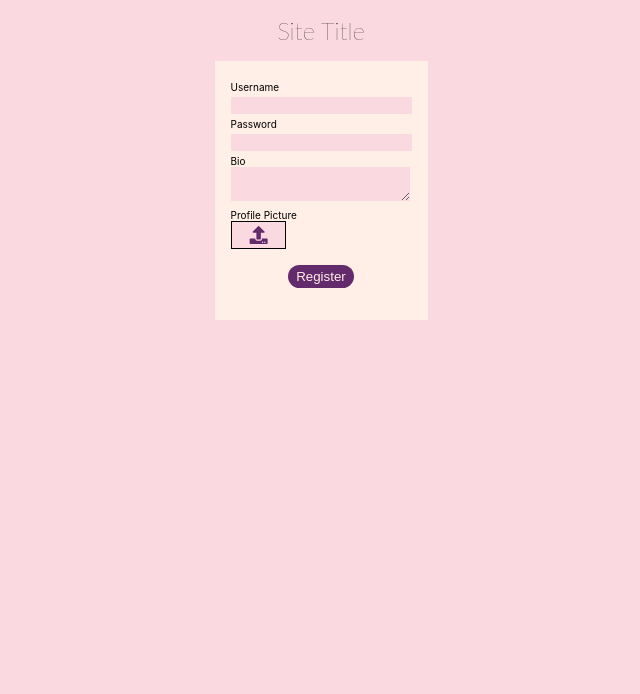
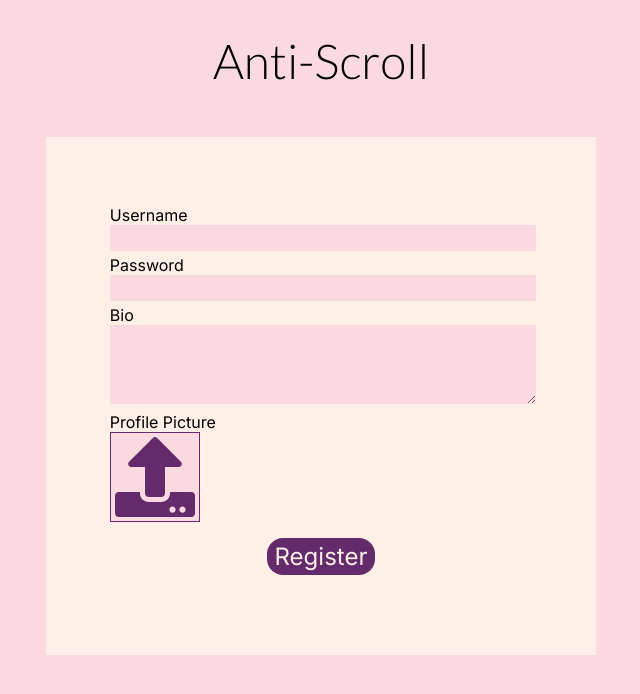
Before and after one commit to colerusson/asbco, a React (Create React App) app: page /register in a window 1280 px wide. Shown: the top 694 px of the page, without its empty margins (319-959 px from the left). Built offline with nearby package versions, Linux system fonts and the light colour scheme.

Commit message:
Make register look better, remove comments

```diff
--- a/src/index.css
+++ b/src/index.css
@@ -1,3 +1,6 @@
+@import url('https://fonts.googleapis.com/css2?family=Lato:ital,wght@0,100;0,300;0,400;0,700;0,900;1,100;1,300;1,400;1,700;1,900&display=swap');
+@import url('https://fonts.googleapis.com/css2?family=Inter:wght@100..900&family=Lato:ital,wght@0,100;0,300;0,400;0,700;0,900;1,100;1,300;1,400;1,700;1,900&display=swap');
+
 body {
   margin: 0;
   font-family: -apple-system, BlinkMacSystemFont, 'Segoe UI', 'Roboto', 'Oxygen',
--- a/src/register/Button.jsx
+++ b/src/register/Button.jsx
@@ -7,7 +7,9 @@ const Button = ({ text, onClick, variant='primary' }) => {
 		border: 'none',
 		borderRadius: '1rem',
 		margin: '1rem',
-		padding: '0.25rem 0.5rem'
+		padding: '0.25rem 0.5rem',
+		fontFamily: '"Inter", sans-serif',
+		fontSize: 'x-large'
 	}
 
 	return (
--- a/src/register/FormCard.jsx
+++ b/src/register/FormCard.jsx
@@ -1,9 +1,11 @@
 const FormCard = ({ children }) => {
 	const formCardStyle = {
+		display: 'flex',
+		flexDirection: 'column',
 		backgroundColor: 'var(--tan)',
 		margin: '1rem',
-		padding: '1rem',
-		width: 'fit-content'
+		padding: '4rem',
+		width: "33%"
 	}
 
 	return (
--- a/src/register/ImgUpload.jsx
+++ b/src/register/ImgUpload.jsx
@@ -1,14 +1,15 @@
 import { FaUpload } from 'react-icons/fa'
 
-const ImgUpload = ({ label, onUpload }) => {
+const ImgUpload = ({ label, onUpload, styleProp }) => {
 	const blockStyle = {
 		display: 'flex',
 		flexDirection: 'column',
-		justifyContent: 'left'
+		justifyContent: 'left',
+		...styleProp
 	}
 
 	const labelStyle = {
-		fontSize: 'x-small',
+		fontSize: 'medium',
 		paddingTop: '0.25rem',
 		textAlign: 'left'
 	}
@@ -17,9 +18,10 @@ const ImgUpload = ({ label, onUpload }) => {
 		backgroundColor: 'var(--peach)',
 		color: 'var(--purple)',
 		cursor: 'pointer',
-		border: '1px solid black',
+		border: '1px solid var(--purple)',
 		padding: '0.25rem',
-		width: '25%'
+		width: '5rem',
+		height: '5rem'
 	}
 
 	return (
@@ -27,6 +29,7 @@ const ImgUpload = ({ label, onUpload }) => {
 			<div style={labelStyle}>{label}</div>
 			<FaUpload
 				style={iconStyle}
+				onClick={() => onUpload()}
 			/>
 		</div>
 	)
--- a/src/register/MainTitle.jsx
+++ b/src/register/MainTitle.jsx
@@ -1,8 +1,8 @@
 const MainTitle = ({ text }) => {
 	const titleStyle = {
 		fontFamily: "Lato, sans-serif",
-		fontWeight: "100",
-		fontSize: "x-large"
+		fontWeight: "300",
+		fontSize: "xxx-large"
 	}
 
 	return (
--- a/src/register/Register.jsx
+++ b/src/register/Register.jsx
@@ -11,14 +11,17 @@ const Register = ({ presenter }) => {
 	const [password, setPassword] = useState('')
 	const [bio, setBio] = useState('')
 	const [picture, setPicture] = useState()
+
+	const style = {
+		display: 'flex',
+		flexDirection: 'column',
+		alignItems: 'center',
+		width: '100vw'
+	}
+
 	return (
-
-		// box with entry fields
-		// - could maybe just have "isRegister" bool to determine whether to show the bio, profile pic, which buttons
-		// button components - probably just have variants and pass in the text
-		// text input component? or a submit form component
-		<div className='register'>
-			<MainTitle text="Site Title" />
+		<div className='register' style={style}>
+			<MainTitle text="Anti-Scroll" />
 			<FormCard>
 				<TextInput
 					label="Username"
@@ -38,7 +41,7 @@ const Register = ({ presenter }) => {
 				/>
 				<ImgUpload
 					label="Profile Picture"
-					onUpload={(input) => setPicture(input.target.value)}
+					onUpload={(input) => setPicture(input)}
 				/>
 				<Button
 					text="Register"
@@ -51,7 +54,3 @@ const Register = ({ presenter }) => {
 }
 
 export default Register
-
-// options for landing/login screen:
-// bool is register that is used to choose between register and login
-// router with login and register (might be ideal to have the link change?)
--- a/src/register/TextInput.jsx
+++ b/src/register/TextInput.jsx
@@ -1,18 +1,20 @@
 
 const TextInput = ({ label, placeholder, type, onChange }) => {
 	const blockStyle = {
-		width: 'fit-content'
+		width: '100%'
 	}
 
 	const labelStyle = {
-		fontSize: 'x-small',
+		fontSize: 'medium',
 		paddingTop: '0.25rem',
 		textAlign: 'left'
 	}
 
 	const inputStyle = {
 		backgroundColor: 'var(--peach)',
-		border: 'none'
+		border: 'none',
+		width: '100%',
+		height: type === "text" ? '1.5rem' : 'none'
 	}
 
 	return (
@@ -27,6 +29,7 @@ const TextInput = ({ label, placeholder, type, onChange }) => {
 				/>}
 			{type === "textarea"
 				&& <textarea
+					rows={5}
 					style={inputStyle}
 					placeholder={placeholder}
 					onChange={onChange}
```
